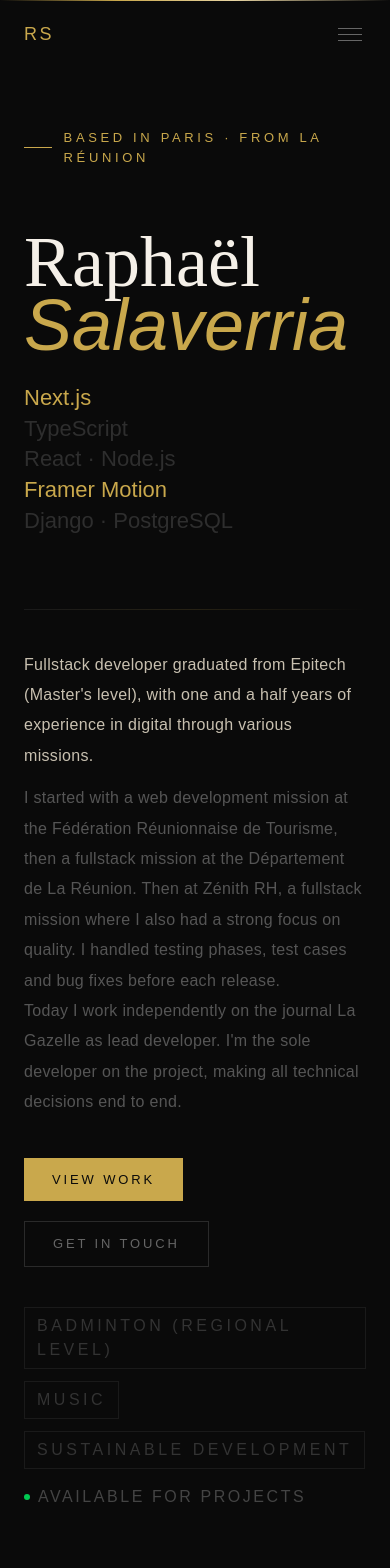
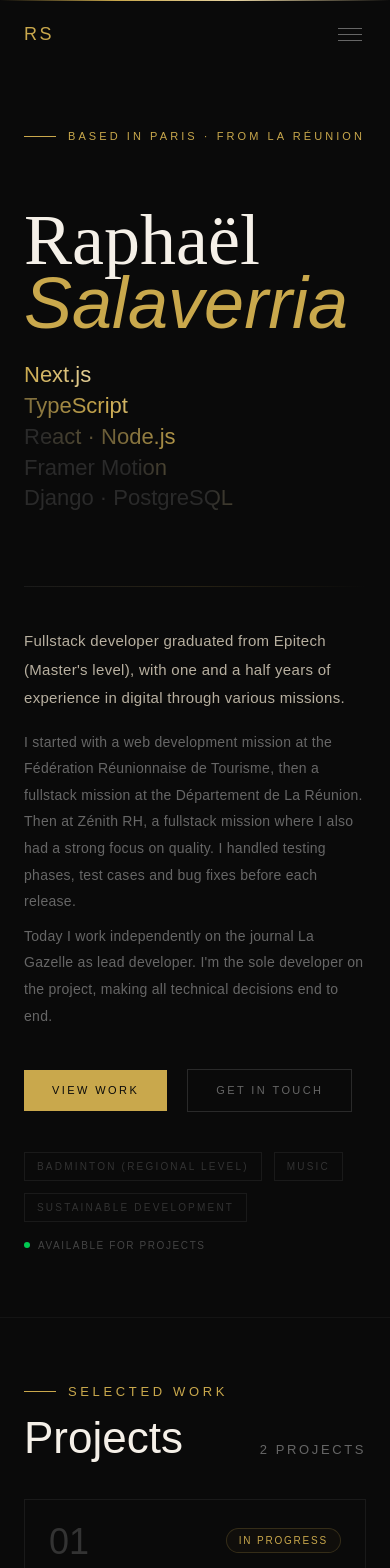
Before and after one commit to TinosS974/Portfolio, a Next.js app in the folder portfolio/: page / in a window 390 px wide. Shown: the top 1568 px of the page. Built offline with nearby package versions, Linux system fonts and the light colour scheme.

Commit message:
[ADD]: working on contrasts and hero

```diff
--- a/portfolio/app/page.tsx
+++ b/portfolio/app/page.tsx
@@ -8,11 +8,56 @@ import Projects from "@/components/sections/Projects";
 import Experiences from "@/components/sections/Experiences";
 import Contact from "@/components/sections/Contact";
 
+// Techs — plus de gold/non-gold, on gère le style via le composant animé
+const techStack = [
+  "Next.js",
+  "TypeScript",
+  "React · Node.js",
+  "Framer Motion",
+  "Django · PostgreSQL",
+];
+
 export default function Home() {
   return (
     <>
+      {/* Styles injectés pour l'animation de vague — plus léger qu'une lib externe */}
+      <style>{`
+        @keyframes waveShift {
+          0%   { background-position: 0% 50%;   }
+          50%  { background-position: 100% 50%; }
+          100% { background-position: 0% 50%;   }
+        }
+
+        .tech-wave {
+          background: linear-gradient(
+            90deg,
+            #2a2a2a 0%,
+            #2a2a2a 30%,
+            #c9a84c 50%,
+            #e8d5a3 60%,
+            #c9a84c 70%,
+            #2a2a2a 90%,
+            #2a2a2a 100%
+          );
+          background-size: 250% 100%;
+          -webkit-background-clip: text;
+          background-clip: text;
+          -webkit-text-fill-color: transparent;
+          color: transparent;
+          animation: waveShift 5s ease-in-out infinite;
+          /* Chaque ligne décalée pour que la vague se propage de haut en bas */
+        }
+
+        .tech-wave-1 { animation-delay: 0s;    }
+        .tech-wave-2 { animation-delay: 0.3s;  }
+        .tech-wave-3 { animation-delay: 0.6s;  }
+        .tech-wave-4 { animation-delay: 0.9s;  }
+        .tech-wave-5 { animation-delay: 1.2s;  }
+      `}</style>
+
       <main className="relative min-h-screen overflow-hidden bg-[#0a0a0a]">
 
+        {/* Ligne dorée top */}
         <motion.div
           variants={expandLine}
           initial="hidden"
@@ -33,7 +78,7 @@ export default function Home() {
             {/* Eyebrow */}
             <motion.div variants={slideLeft} className="flex items-center gap-3 mb-16">
               <motion.span variants={expandLine} className="block h-px w-8 bg-[#c9a84c]" />
-              <span className="text-[#c9a84c] text-[13px] tracking-[0.28em] uppercase">
+              <span className="text-[#c9a84c] text-[11px] tracking-[0.28em] uppercase">
                 Based in Paris · From La Réunion
               </span>
             </motion.div>
@@ -48,21 +93,14 @@ export default function Home() {
                 </h1>
               </motion.div>
 
+              {/* Stack avec vague animée */}
               <motion.div variants={fadeUp} className="lg:text-right pb-2 shrink-0 max-w-xs">
-                {[
-                  { label: "Next.js", gold: true },
-                  { label: "TypeScript", gold: false },
-                  { label: "React · Node.js", gold: false },
-                  { label: "Framer Motion", gold: true },
-                  { label: "Django · PostgreSQL", gold: false },
-                ].map((tech) => (
+                {techStack.map((label, i) => (
                   <p
-                    key={tech.label}
-                    className={`text-[22px] md:text-[26px] leading-[1.4] font-light ${
-                      tech.gold ? "text-[#c9a84c]" : "text-[#2e2e2e]"
-                    }`}
+                    key={label}
+                    className={`tech-wave tech-wave-${i + 1} text-[22px] md:text-[26px] leading-[1.4] font-light`}
                   >
-                    {tech.label}
+                    {label}
                   </p>
                 ))}
               </motion.div>
@@ -80,13 +118,15 @@ export default function Home() {
             {/* Bio + CTA */}
             <div className="flex flex-col lg:flex-row lg:items-end lg:justify-between gap-10">
               <motion.div variants={fadeUp} className="max-w-lg">
-                <p className="text-[#c8c0b0] text-[16px] leading-[1.9] tracking-[0.02em] mb-3">
+                {/* Paragraphe principal — bien visible */}
+                <p className="text-[#b8b0a0] text-[15px] leading-[1.9] tracking-[0.02em] mb-4">
                   {about.bio[0]}
                 </p>
-                <p className="text-[#555] text-[16px] leading-[1.9] tracking-[0.02em]">
+                {/* Paragraphes secondaires — hiérarchie claire mais lisibles */}
+                <p className="text-[#666] text-[14px] leading-[1.9] tracking-[0.02em] mb-2">
                   {about.bio[1]}
                 </p>
-                <p className="text-[#555] text-[16px] leading-[1.9] tracking-[0.02em]">
+                <p className="text-[#666] text-[14px] leading-[1.9] tracking-[0.02em]">
                   {about.bio[2]}
                 </p>
               </motion.div>
@@ -94,13 +134,13 @@ export default function Home() {
               <motion.div variants={fadeUp} className="flex items-center gap-5 flex-wrap shrink-0">
                 <Link
                   href="#projects"
-                  className="px-7 py-3 bg-[#c9a84c] text-[#0a0a0a] text-[13px] tracking-[0.22em] uppercase hover:bg-[#e8d5a3] transition-colors duration-300"
+                  className="px-7 py-3 bg-[#c9a84c] text-[#0a0a0a] text-[11px] tracking-[0.22em] uppercase hover:bg-[#e8d5a3] transition-colors duration-300"
                 >
                   View work
                 </Link>
                 <Link
                   href="#contact"
-                  className="px-7 py-3 border border-[#2a2a2a] text-[#666] text-[13px] tracking-[0.22em] uppercase hover:border-[#c9a84c44] hover:text-[#c9a84c] transition-all duration-300"
+                  className="px-7 py-3 border border-[#2a2a2a] text-[#666] text-[11px] tracking-[0.22em] uppercase hover:border-[#c9a84c44] hover:text-[#c9a84c] transition-all duration-300"
                 >
                   Get in touch
                 </Link>
@@ -117,14 +157,14 @@ export default function Home() {
               {about.interests.map((interest) => (
                 <span
                   key={interest}
-                  className="text-[16px] tracking-[0.22em] uppercase text-[#333] border border-[#1a1a1a] px-3 py-1.5"
+                  className="text-[10px] tracking-[0.22em] uppercase text-[#333] border border-[#1a1a1a] px-3 py-1.5"
                 >
                   {interest}
                 </span>
               ))}
             </div>
 
-            <div className="flex items-center gap-2 text-[16px] tracking-[0.16em] uppercase text-[#444]">
+            <div className="flex items-center gap-2 text-[10px] tracking-[0.16em] uppercase text-[#444]">
               <span className="w-1.5 h-1.5 rounded-full bg-green-500 inline-block" />
               Available for projects
             </div>
```
